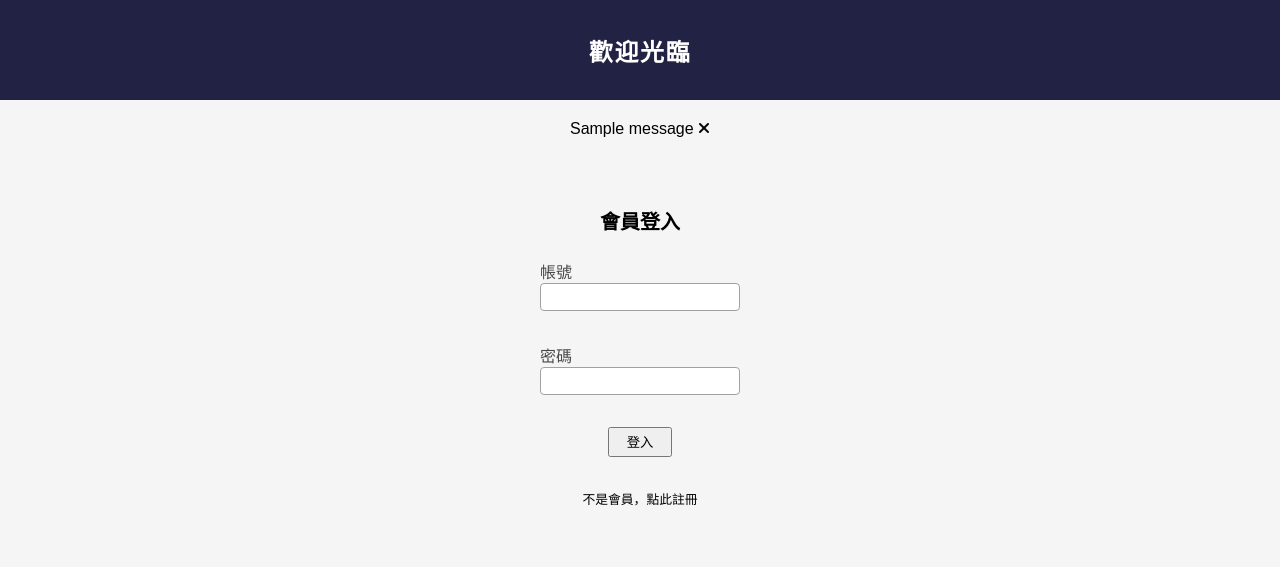
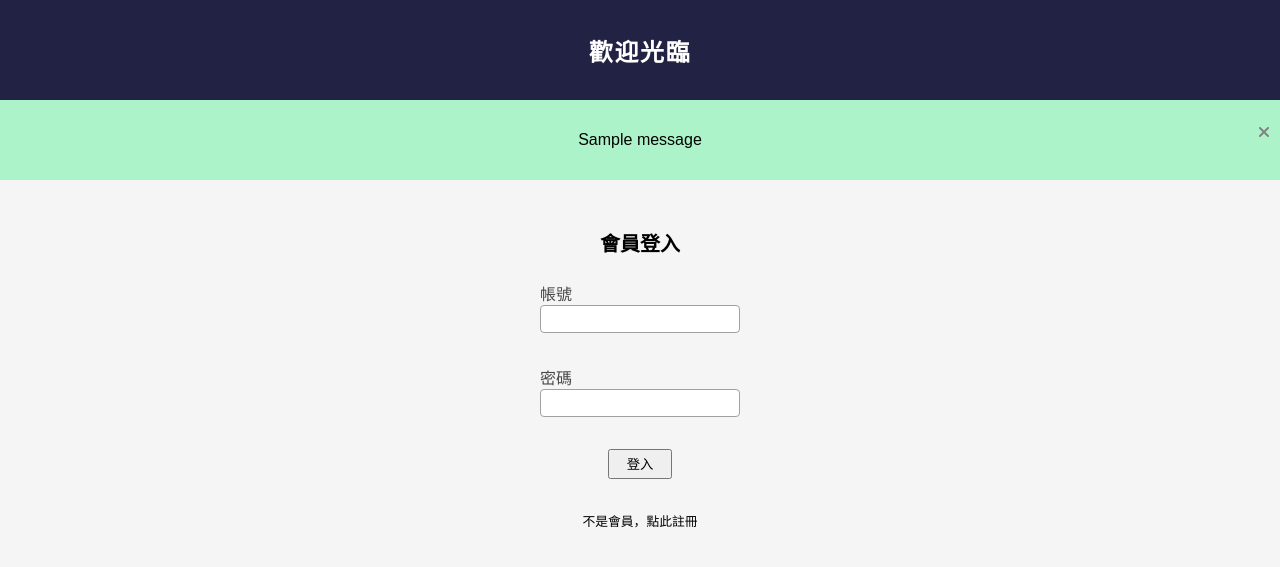
Before and after one commit to wei-yiting/bootcamp-stage1-membership-system, a Flask app: page / in a window 1280 px wide. Shown: the top 567 px of the page. Run offline with Flask 2, Linux system fonts and the light colour scheme; tables that the repository leaves empty hold one stand-in row (values such as "Sample post"); one stand-in notice (Sample message) is shown; some libraries are stand-ins or nearby versions.

Commit message:
styled flash message, made flash alert box disimissable

```diff
--- a/static/script.js
+++ b/static/script.js
@@ -58,3 +58,12 @@ modalCloseBtn.addEventListener('click', ()=>{
     modal.classList.remove('show');
     signInArea.classList.remove('hide');
 });
+
+// ============ Flash message ================
+
+const message = document.getElementById('message');
+const messageClose = document.getElementById('message-close');
+
+messageClose.addEventListener('click', () => {
+    message.classList.add('hide');
+})
--- a/static/style.css
+++ b/static/style.css
@@ -29,7 +29,7 @@ main{
     display: flex;
     align-items: center;
     flex-direction: column;
-    margin: 2.5vh auto;
+    margin: 0 auto;
 }
 
 section{
@@ -59,7 +59,7 @@ form{
 }
 
 .sign-in{
-    margin:7.5vh auto 3vh;
+    margin:5vh auto 3vh;
 }
 
 /* === validation message */
@@ -191,5 +191,33 @@ p{
 
 .signup:hover{
     color:  rgb(42, 42, 139);
-    border-bottom: 2px solid rgb(42, 42, 139);
+    border-bottom: 1px solid rgb(42, 42, 139);
 }
+
+/* ======= flash alert ======= */
+
+.message{
+    background-color:#acf3ca;
+    width: 100%;
+    height: 10vh;
+    display: flex;
+    justify-content:center;
+    align-items:center;
+    position: relative;
+    visibility: visible;
+    opacity: 1;
+    transition: opacity 0.2s, visibility 0.2s;
+    color: black;
+}
+
+.message i {
+    position: absolute;
+    top:3vh;
+    right: 10px;
+    color: grey;
+}
+
+.message.hide{
+    visibility: hidden;
+    opacity: 0;
+}
--- a/templates/index.html
+++ b/templates/index.html
@@ -8,10 +8,12 @@
 
     <main>
         {% for message in get_flashed_messages() %}
-        <div class="message">
-            {{message}}
-            <i class="fas fa-times message-close" id="message-close"></i>
-        </div>
+            {% if message %}
+                <div class="message" id="message">
+                    {{message}}
+                    <i class="fas fa-times message-close" id="message-close"></i>
+                </div>
+            {% endif%}
         {% endfor %}
         <section class="modal-bg" id="modal-bg">
             <div class="sign-up">
```
